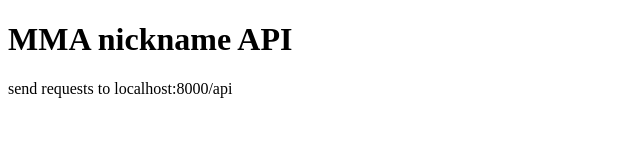
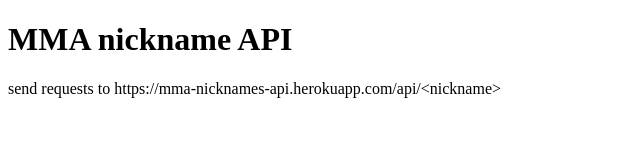
Before and after one commit to alexpgarner/mma_nicknames, a website: page index.html in a window 1280 px wide. Shown: the whole page, without its empty margins (0-640 px from the left). Drawn offline with Linux system fonts and the light colour scheme.

Commit message:
fixed api doc in index.html

```diff
--- a/index.html
+++ b/index.html
@@ -8,6 +8,6 @@
 </head>
 <body>
     <h1>MMA nickname API</h1>
-    <p>send requests to localhost:8000/api </p>
+    <p>send requests to https://mma-nicknames-api.herokuapp.com/api/&lt;nickname&gt; </p>
 </body>
 </html>
```
